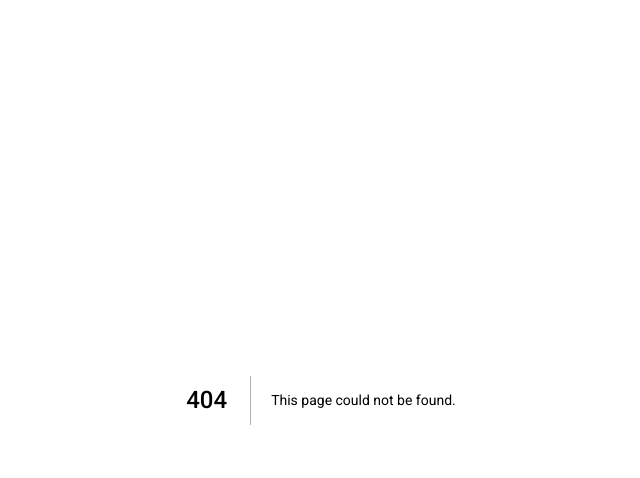
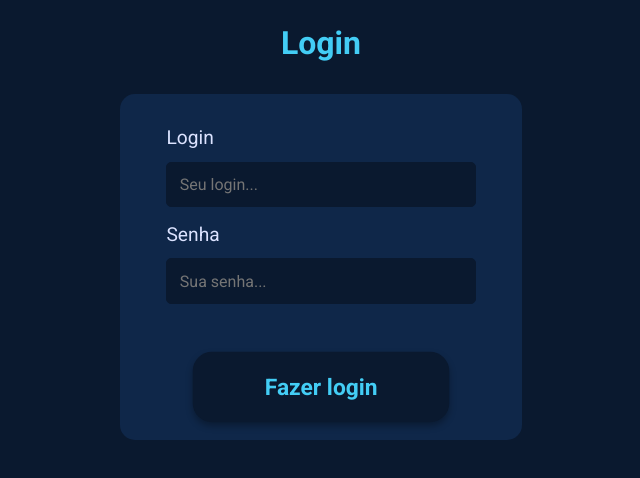
Before and after one commit to Miguelpenha/Template-Restaurant-Front-End, a Next.js app: page /login in a window 1280 px wide. Before the commit this address had no page. Shown: the top 478 px of the page, without its empty margins (319-959 px from the left). Built offline with nearby package versions, Linux system fonts and the light colour scheme; no server answers.

Commit message:
Ajeitando algumas coisas

```diff
--- /dev/null
+++ b/pages/login.tsx
@@ -0,0 +1,57 @@
+import { useState } from 'react'
+import Head from 'next/head'
+import api from '../api/base'
+import { toast } from 'react-toastify'
+import { useRouter } from 'next/router'
+import { Container, Title, Form, Field, Label, Input, ButtonSubmit } from '../styles/pages/login'
+
+export default function Login() {
+    const [login, setLogin] = useState('')
+    const [password, setPassword] = useState('')
+    const router = useRouter()
+
+    return <>
+        <Head>
+            <title>Login</title>
+        </Head>
+        <Container>
+            <Title>Login</Title>
+            <Form onSubmit={async ev => {
+                ev.preventDefault()
+
+                if (login && password) {
+                    const { authenticated } = (await api.post<{ authenticated: boolean }>('/auth/login', {
+                        login,
+                        password
+                    })).data
+
+                    if (authenticated) {
+                        toast('Login feito com sucesso!', {
+                            type: 'success'
+                        })
+
+                        router.replace('/')
+                    } else {
+                        toast('Login ou senha erradas', {
+                            type: 'error'
+                        })
+                    }
+                } else {
+                    toast('Campos em falta', {
+                        type: 'error'
+                    })
+                }
+            }}>
+                <Field>
+                    <Label htmlFor="Login">Login</Label>
+                    <Input type="text" onChange={ev => setLogin(ev.target.value)} defaultValue={login} id="login" name="login" placeholder="Seu login..."/>
+                </Field>
+                <Field>
+                    <Label htmlFor="Senha">Senha</Label>
+                    <Input type="password" onChange={ev => setPassword(ev.target.value)} defaultValue={password} id="password" name="password" placeholder="Sua senha..."/>
+                </Field>
+                <ButtonSubmit type="submit" title="Fazer login">Fazer login</ButtonSubmit>
+            </Form>
+        </Container>
+    </>
+}
--- /dev/null
+++ b/styles/pages/login.ts
@@ -0,0 +1,85 @@
+import styled from 'styled-components'
+
+export const Container = styled.div`
+    display: flex;
+    justify-self: center;
+    flex-direction: column;
+`
+
+export const Title = styled.h1`
+    margin-top: 6%;
+    font-size: 2rem;
+    text-align: center;
+    color: ${props => props.theme.primary};
+`
+
+export const Form = styled.form`
+    padding: 2%;
+    display: flex;
+    margin-top: 8%;
+    padding-top: 2rem;
+    margin-bottom: 5%;
+    align-self: center;
+    border-radius: 15px;
+    flex-direction: column;
+    width: calc(300px + 8vw);
+    background-color: ${props => props.theme.backgroundColorSecondary};
+`
+
+export const Field = styled.div`
+    width: 80%;
+    display: flex;
+    margin-bottom: 4%;
+    align-self: center;
+    flex-direction: column;
+`
+
+export const Label = styled.label`
+    font-size: 1.2rem;
+`
+
+export const Input = styled.input`
+    padding: 4%;
+    border: none;
+    margin-top: 4%;
+    font-size: 1rem;
+    border-radius: 5px;
+    transition-duration: 0.1s;
+    transition-timing-function: linear;
+    color: ${props => props.theme.color};
+    background-color: ${props => props.theme.backgroundColor};
+    border: 1px solid ${props => props.theme.backgroundColor};
+
+    :focus {
+        outline: none;
+        border: 1px solid ${props => props.theme.primary};
+    }
+`
+
+export const ButtonSubmit= styled.button`
+    width: 70%;
+    padding: 6%;
+    border: none;
+    display: flex;
+    margin-top: 8%;
+    cursor: pointer;
+    margin-bottom: 2%;
+    font-size: 1.5rem;
+    font-weight: bold;
+    align-self: center;
+    align-items: center;
+    border-radius: 20px;
+    transform: scale(0.95);
+    transition-duration: 0.1s;
+    justify-content: space-evenly;
+    transition-timing-function: linear;
+    color: ${props => props.theme.primary};
+    box-shadow: rgba(0, 0, 0, 0.3) 0px 4px 8px 0px;
+    background-color: ${props => props.theme.backgroundColor};
+
+    :hover {
+        opacity: 0.8;
+        transform: scale(1);
+        box-shadow: rgba(0, 0, 0, 0.3) 0px 6px 15px 0px;
+    }
+`
```
